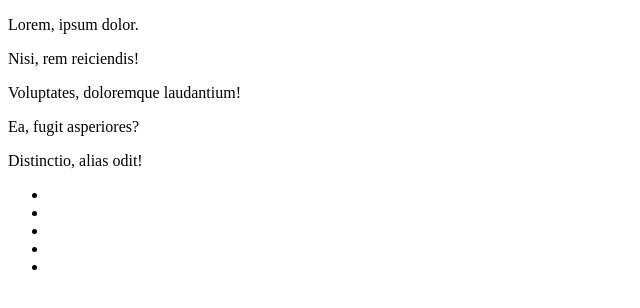
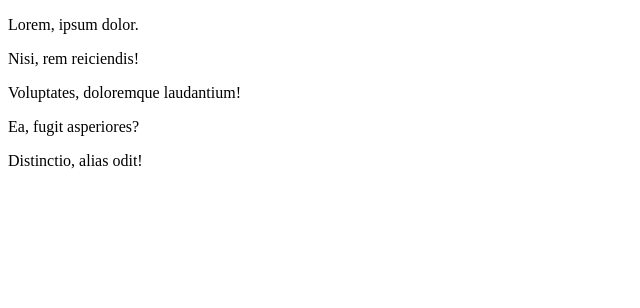
Before and after one commit to Zafer-40/kodluyoruzilkrepo, a plain HTML site: page DENEME.html in a window 1280 px wide. Shown: the full height of the page, 0-640 px from the left. Drawn offline with Linux system fonts and the light colour scheme.

Commit message:
master son

```diff
--- a/DENEME.html
+++ b/DENEME.html
@@ -12,13 +12,7 @@
     <p>Voluptates, doloremque laudantium!</p>
     <p>Ea, fugit asperiores?</p>
     <p>Distinctio, alias odit!</p>
-       <ul>
-        <li></li>
-        <li></li>
-        <li></li>
-        <li></li>
-        <li></li>
-    </ul>
+
 
 </body>
 </html>
```
